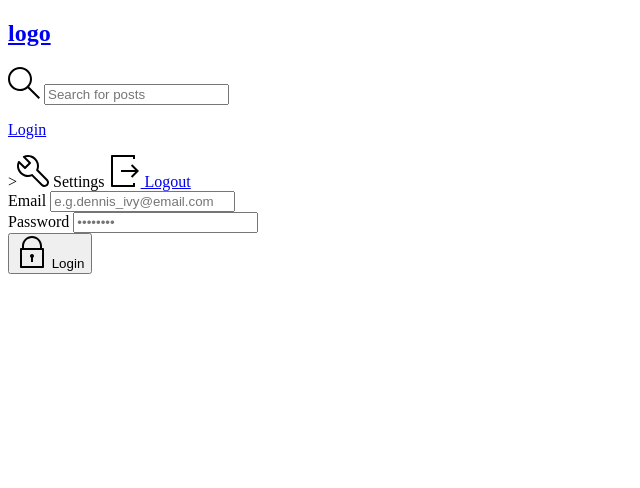
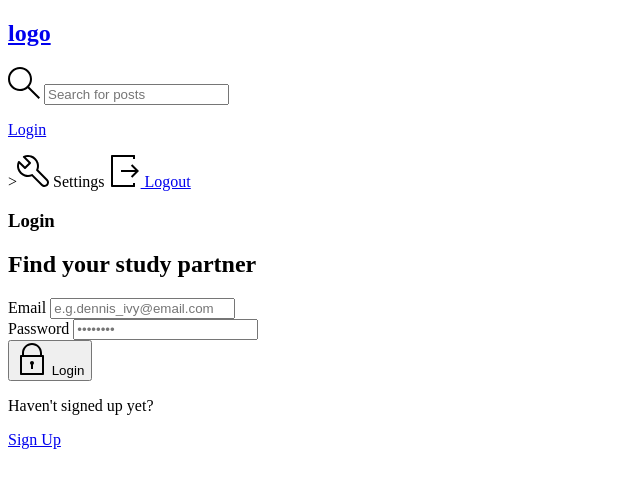
Before and after one commit to kamekazz/cornhole, a Django app: page /login/ in a window 1280 px wide. Shown: the top 488 px of the page, without its empty margins (0-640 px from the left). Run offline with Django 3.2, Linux system fonts and the light colour scheme.

Commit message:
user regustration

```diff
--- a/base/templates/pages/login_register.html
+++ b/base/templates/pages/login_register.html
@@ -1,13 +1,24 @@
 {% extends 'main.html' %} {% block content %}
 <main class="auth layout">
+  {% if page == 'login' %}
+  <div class="container">
+    <div class="layout__box">
+      <div class="layout__boxHeader">
+        <div class="layout__boxTitle">
+          <h3>Login</h3>
+        </div>
+      </div>
+      <div class="layout__body">
+        <h2 class="auth__tagline">Find your study partner</h2>
+
         <form class="form" action="" method="POST">
           {% csrf_token %}
           <div class="form__group form__group">
             <label for="room_name">Email</label>
             <input
               id="username"
-        name="username"
-        type="username"
+              name="email"
+              type="email"
               placeholder="e.g.dennis_ivy@email.com"
             />
           </div>
@@ -41,5 +52,63 @@
             Login
           </button>
         </form>
+
+        <div class="auth__action">
+          <p>Haven't signed up yet?</p>
+          <a href="{% url 'register' %}" class="btn btn--link">Sign Up</a>
+        </div>
+      </div>
+    </div>
+  </div>
+
+  {% else %}
+
+  <div class="container">
+    <div class="layout__box">
+      <div class="layout__boxHeader">
+        <div class="layout__boxTitle">
+          <h3>Register</h3>
+        </div>
+      </div>
+      <div class="layout__body">
+        <h2 class="auth__tagline">Find your study partner</h2>
+
+        <form class="form" action="" method="POST">
+          {% csrf_token %} {% for field in form %}
+          <div class="form__group form__group">
+            <label for="room_name">{{field.label}}</label>
+            {{field}}
+          </div>
+          {% endfor %}
+
+          <button class="btn btn--main" type="submit">
+            <svg
+              version="1.1"
+              xmlns="http://www.w3.org/2000/svg"
+              width="32"
+              height="32"
+              viewBox="0 0 32 32"
+            >
+              <title>lock</title>
+              <path
+                d="M27 12h-1v-2c0-5.514-4.486-10-10-10s-10 4.486-10 10v2h-1c-0.553 0-1 0.447-1 1v18c0 0.553 0.447 1 1 1h22c0.553 0 1-0.447 1-1v-18c0-0.553-0.447-1-1-1zM8 10c0-4.411 3.589-8 8-8s8 3.589 8 8v2h-16v-2zM26 30h-20v-16h20v16z"
+              ></path>
+              <path
+                d="M15 21.694v4.306h2v-4.306c0.587-0.348 1-0.961 1-1.694 0-1.105-0.895-2-2-2s-2 0.895-2 2c0 0.732 0.413 1.345 1 1.694z"
+              ></path>
+            </svg>
+
+            Register
+          </button>
+        </form>
+
+        <div class="auth__action">
+          <p>Already signed up yet?</p>
+          <a href="{% url 'login' %}" class="btn btn--link">Sign Up</a>
+        </div>
+      </div>
+    </div>
+  </div>
+  {% endif %}
 </main>
 {% endblock content %}
--- a/base/urls.py
+++ b/base/urls.py
@@ -5,6 +5,7 @@ from . import views
 urlpatterns = [
     path('login/', views.loginPage, name='login'),
     path('logout/', views.logoutUser, name='logout'),
+    path('register/', views.registerPage, name='register'),
 
 
 
--- a/base/views.py
+++ b/base/views.py
@@ -8,9 +8,61 @@ from .forms import RoomForm
 from django.contrib.auth.models import User
 from django.contrib.auth import authenticate, login, logout
 from django.contrib.auth.decorators import login_required
+from django.contrib.auth.forms import UserCreationForm
 
 
 # Create your views here.
+def loginPage(request):
+    page = 'login'
+    if request.user.is_authenticated:
+        return redirect('home')
+
+    if request.method == 'POST':
+        username = request.POST.get('username').lower()
+        password = request.POST.get('password')
+        try:
+            user = User.objects.get(username=username)
+        except:
+            messages.error(request, 'User does not exist')
+        user = authenticate(request, username=username, password=password)
+        if user is not None:
+            login(request, user)
+            return redirect('home')
+        else:
+            messages.error(request, 'User name or password does not exit')
+
+    context = {'page': page}
+    return render(request, 'pages/login_register.html', context)
+
+
+def logoutUser(request):
+    logout(request)
+    return redirect('home')
+
+
+def registerPage(request):
+    page = 'register'
+    form = UserCreationForm()
+
+    if request.method == 'POST':
+        form = UserCreationForm(request.POST)
+        if form.is_valid():
+            user = form.save(commit=False)
+            user.username = user.username.lower()
+            user.save()
+            login(request, user)
+            return redirect('home')
+        else:
+            if form.error_messages:
+                print(form.error_messages)
+                messages.error(
+                    request, form.error_messages['password_mismatch'])
+            else:
+                messages.error(
+                    request, 'An error occurred during registration')
+
+    context = {'page': page, 'form': form}
+    return render(request, 'pages/login_register.html', context)
 
 
 def home(request):
@@ -73,30 +125,3 @@ def deleteRoom(request, pk):
         room.delete()
         return redirect('home')
     return render(request, 'pages/delete.html', {'obj': room})
-
-
-def loginPage(request):
-    if request.user.is_authenticated:
-        return redirect('home')
-
-    if request.method == 'POST':
-        username = request.POST.get('username')
-        password = request.POST.get('password')
-        try:
-            user = User.objects.get(username=username)
-        except:
-            messages.error(request, 'User does not exist')
-        user = authenticate(request, username=username, password=password)
-        if user is not None:
-            login(request, user)
-            return redirect('home')
-        else:
-            messages.error(request, 'User name or password does not exit')
-
-    context = {}
-    return render(request, 'pages/login_register.html', context)
-
-
-def logoutUser(request):
-    logout(request)
-    return redirect('home')
```
Also changed, not shown: db.sqlite3. Lines whose indentation alone changed are shown as unchanged.
